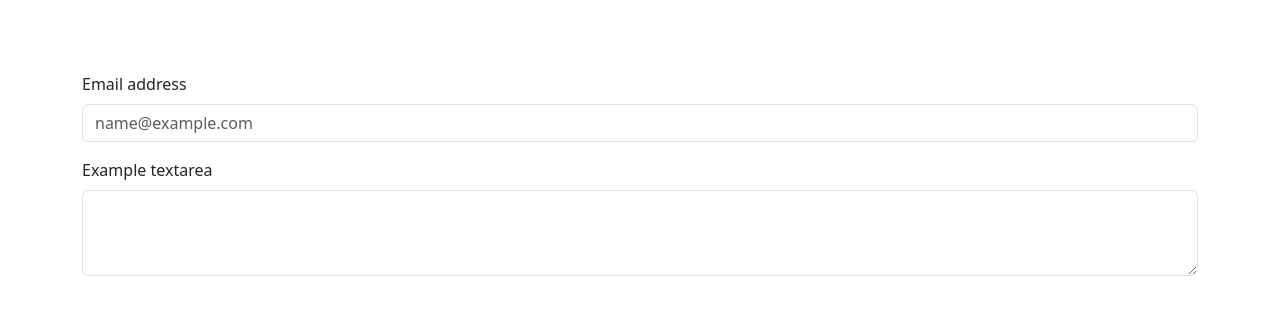
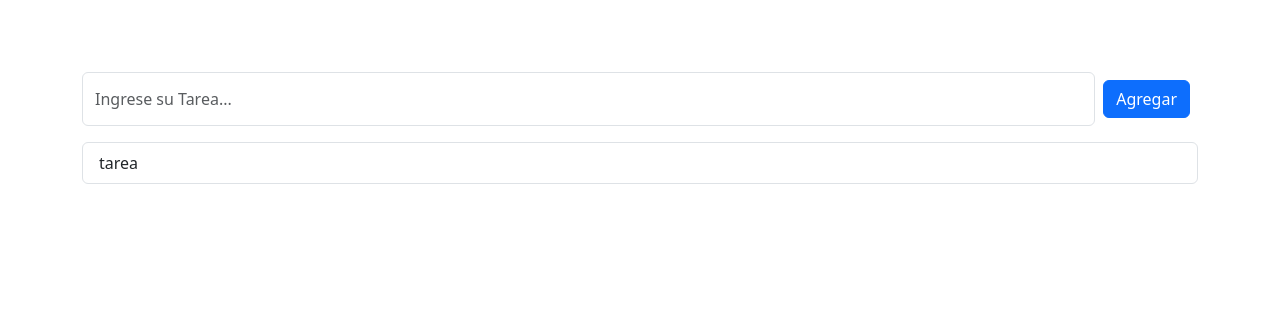
Before and after one commit to jgssanchez/TpReactEj4, a React (Vite) app: page / in a window 1280 px wide. Shown: the top 314 px of the page. Built offline with nearby package versions, Linux system fonts and the light colour scheme.

Commit message:
comienzo a agregar componentes

```diff
--- a/src/components/Formulario.jsx
+++ b/src/components/Formulario.jsx
@@ -1,17 +1,20 @@
+import { Button } from 'react-bootstrap';
 import Form from 'react-bootstrap/Form';
+import Lista from './Lista';
+
 
 const Formulario=()=> {
   return (
+    <section>
     <Form>
-      <Form.Group className="mb-3" controlId="exampleForm.ControlInput1">
-        <Form.Label>Email address</Form.Label>
-        <Form.Control type="email" placeholder="name@example.com" />
-      </Form.Group>
-      <Form.Group className="mb-3" controlId="exampleForm.ControlTextarea1">
-        <Form.Label>Example textarea</Form.Label>
-        <Form.Control as="textarea" rows={3} />
-      </Form.Group>
+      <Form.Group className="mb-3 d-flex" controlId="exampleForm.ControlInput1">
+
+        <Form.Control type="text" placeholder="Ingrese su Tarea..."  />
+        <Button type='submit'className='m-2'>Agregar</Button>
+    </Form.Group>
     </Form>
+    <Lista></Lista>
+    </section>
   );
 }
 
--- /dev/null
+++ b/src/components/Lista.jsx
@@ -0,0 +1,12 @@
+import ListGroup from 'react-bootstrap/ListGroup';
+
+const Lista=()=> {
+  return (
+    <ListGroup>
+      <ListGroup.Item> tarea</ListGroup.Item>
+
+    </ListGroup>
+  );
+}
+
+export default Lista;
```
